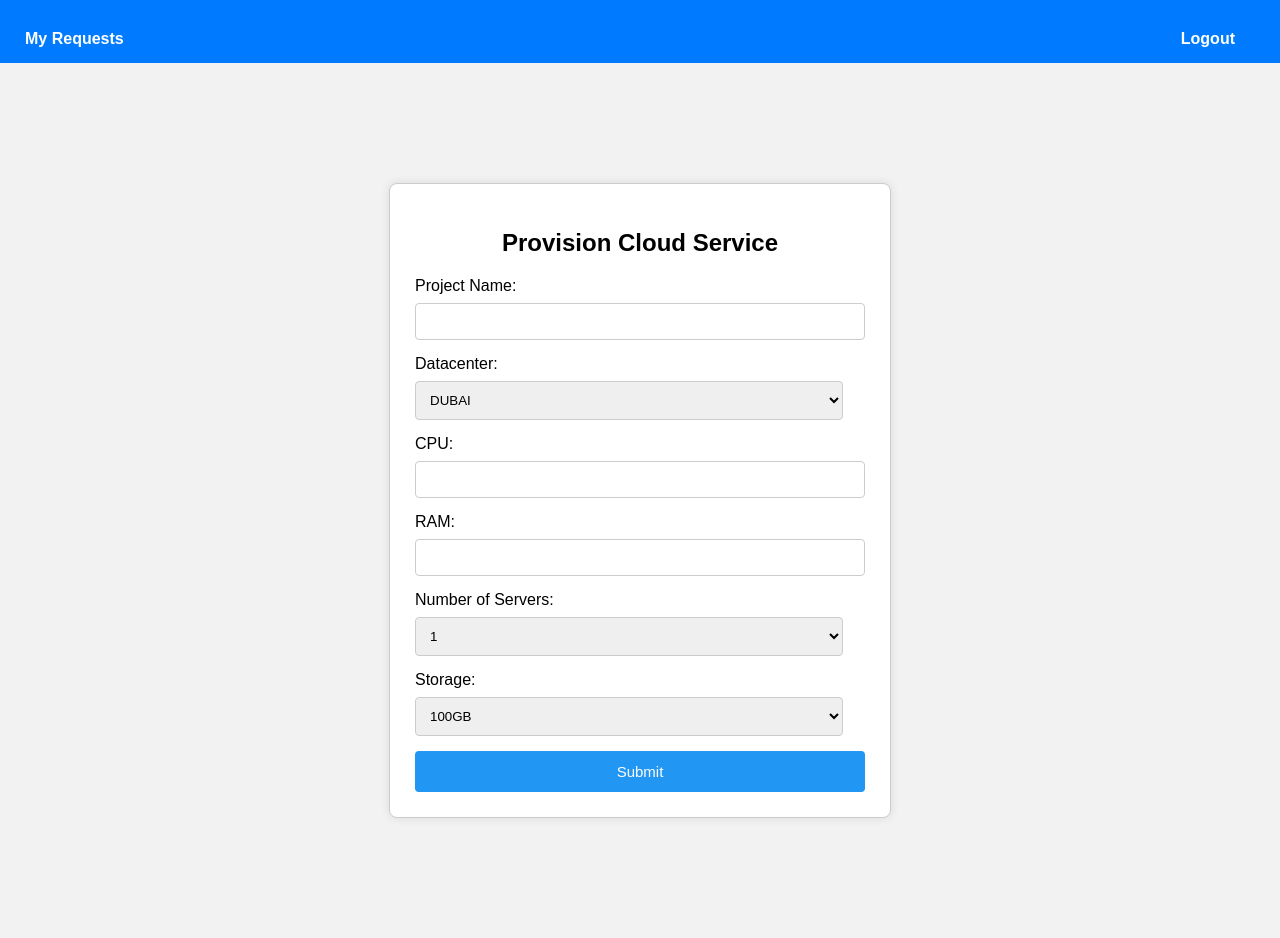
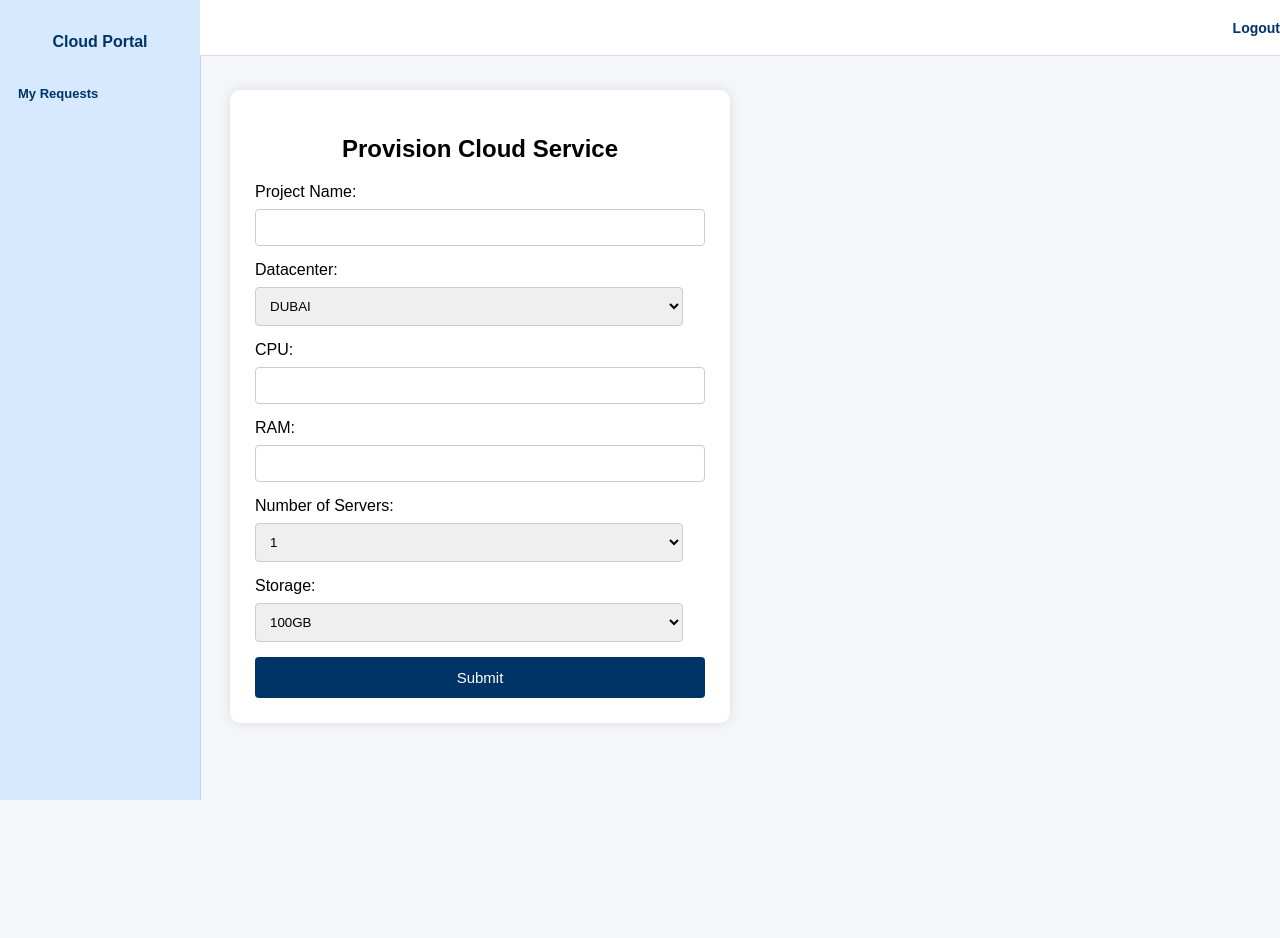
Before and after one commit to maverickkeypuncher/cloudapp, a Flask app: page /form in a window 1280 px wide. After the commit the page ends 800 px from the top, so only its background shows below. Run offline with Flask 3, Linux system fonts and the light colour scheme.

Commit message:
form.html 20122025-1348

```diff
--- a/app/templates/form.html
+++ b/app/templates/form.html
@@ -4,42 +4,76 @@
     <title>Provision Cloud Service</title>
     <style>
         body {
-            background-color: #f2f2f2;
+            margin: 0;
             font-family: Arial, sans-serif;
-            margin: 0;
-            padding: 0;
+            background-color: #f4f6f9;
         }
 
-        /* Navigation Bar */
-        .navbar {
-            background-color: #007bff;
-            padding: 15px 25px;
-            color: white;
-            display: flex;
-            justify-content: space-between;
-            align-items: center;
+        /* LEFT SIDEBAR */
+        .sidebar {
+            width: 200px;
+            background-color: #d7e9ff; /* light blue */
+            color: #003366;
+            height: 100vh;
+            padding-top: 20px;
+            position: fixed;
+            left: 0;
+            top: 0;
+            font-size: 13px; /* smaller font */
+            border-right: 1px solid #bcd4f5;
         }
 
-        .navbar a {
-            color: white;
+        .sidebar h2 {
+            text-align: center;
+            margin-bottom: 25px;
+            font-size: 16px;
+            color: #003366;
+        }
+
+        .sidebar a {
+            display: block;
+            padding: 10px 18px;
+            color: #003366;
             text-decoration: none;
-            margin-right: 20px;
             font-weight: bold;
         }
 
-        .navbar a:hover {
-            text-decoration: underline;
+        .sidebar a:hover {
+            background-color: #bcd4f5;
         }
 
-        .container {
+        /* TOP BAR */
+        .topbar {
+            width: calc(100% - 200px);
+            height: 55px;
+            background-color: #ffffff;
+            border-bottom: 1px solid #ddd;
+            display: flex;
+            justify-content: flex-end;
+            align-items: center;
+            padding-right: 25px;
+            position: fixed;
+            left: 200px;
+            top: 0;
+            z-index: 10;
+        }
+
+        .topbar a {
+            color: #003366;
+            font-weight: bold;
+            text-decoration: none;
+            font-size: 14px;
+        }
+
+        /* MAIN CONTENT */
+        .content {
+            margin-left: 230px;
+            margin-top: 90px;
             width: 450px;
-            margin: 120px auto;
+            background: white;
             padding: 25px;
-            background: white;
-            border-radius: 8px;
-            border: 1px solid #ccc;
-            box-shadow: 0 0 10px rgba(0,0,0,0.1);
-            text-align: left;
+            border-radius: 10px;
+            box-shadow: 0 0 12px rgba(0,0,0,0.1);
         }
 
         h2 {
@@ -57,7 +91,7 @@
         button {
             width: 100%;
             padding: 12px;
-            background-color: #2196F3;
+            background-color: #003366;
             color: white;
             border: none;
             border-radius: 4px;
@@ -66,75 +100,32 @@
         }
 
         button:hover {
-            background-color: #1976D2;
-        }
-
-        a {
-            display: block;
-            margin-top: 15px;
-            text-align: center;
-            color: #333;
-        }
-
-        /* Modal styles */
-        .modal-overlay {
-            display: none;
-            position: fixed;
-            top: 0;
-            left: 0;
-            width: 100%;
-            height: 100%;
-            background: rgba(0,0,0,0.5);
-            justify-content: center;
-            align-items: center;
-        }
-
-        .modal-box {
-            background: white;
-            padding: 20px;
-            width: 400px;
-            border-radius: 8px;
-            text-align: left;
-            box-shadow: 0 0 10px rgba(0,0,0,0.3);
-        }
-
-        .modal-box h3 {
-            margin-top: 0;
-        }
-
-        .close-btn {
-            background-color: #555;
-            color: white;
-            padding: 8px 12px;
-            border: none;
-            border-radius: 4px;
-            cursor: pointer;
-            float: right;
-        }
-
-        .field-label {
-            font-weight: bold;
+            background-color: #0055aa;
         }
     </style>
 </head>
 <body>
 
-    <!-- Navigation Bar -->
-    <div class="navbar">
-        <div>
+    <!-- LEFT SIDEBAR -->
+    <div class="sidebar">
+        <h2>Cloud Portal</h2>
+
         <a href="/requests">My Requests</a>
+
         {% if session.role == "admin" %}
         <a href="/admin/requests">Admin Dashboard</a>
         <a href="/admin/providers">Add Provider</a>
         <a href="/admin/providers/list">View Configured Providers</a>
         {% endif %}
     </div>
-        <div>
+
+    <!-- TOP BAR -->
+    <div class="topbar">
         <a href="/logout">Logout</a>
     </div>
-    </div>
 
-    <div class="container">
+    <!-- MAIN CONTENT -->
+    <div class="content">
         <h2>Provision Cloud Service</h2>
 
         <form id="provisionForm">
@@ -171,46 +162,7 @@
 
             <button type="submit">Submit</button>
         </form>
-
     </div>
-
-    <!-- Modal -->
-    <div class="modal-overlay" id="modal">
-        <div class="modal-box">
-            <button class="close-btn" onclick="closeModal()">Close</button>
-            <h3>Requested Cloud Service Details</h3>
-            <p><span class="field-label">Project Name:</span> <span id="out_project_name"></span></p>
-            <p><span class="field-label">Datacenter:</span> <span id="out_datacenter"></span></p>
-            <p><span class="field-label">CPU:</span> <span id="out_cpu"></span></p>
-            <p><span class="field-label">RAM:</span> <span id="out_ram"></span></p>
-            <p><span class="field-label">Number of Servers:</span> <span id="out_num_servers"></span></p>
-            <p><span class="field-label">Storage:</span> <span id="out_storage"></span></p>
-        </div>
-    </div>
-
-    <script>
-        const form = document.getElementById("provisionForm");
-        const modal = document.getElementById("modal");
-
-        form.addEventListener("submit", async function(event) {
-            event.preventDefault();
-
-            const data = {
-                project_name: document.getElementById("project_name").value,
-                datacenter: document.getElementById("datacenter").value,
-                cpu: document.getElementById("cpu").value,
-                ram: document.getElementById("ram").value,
-                num_servers: document.getElementById("num_servers").value,
-                storage: document.getElementById("storage").value
-            };
-
-            await fetch("/form", {
-                method: "POST",
-                headers: {"Content-Type": "application/json"},
-                body: JSON.stringify(data)
-            });
-        });
-    </script>
 
 </body>
 </html>
```
Lines whose indentation alone changed are shown as unchanged.
